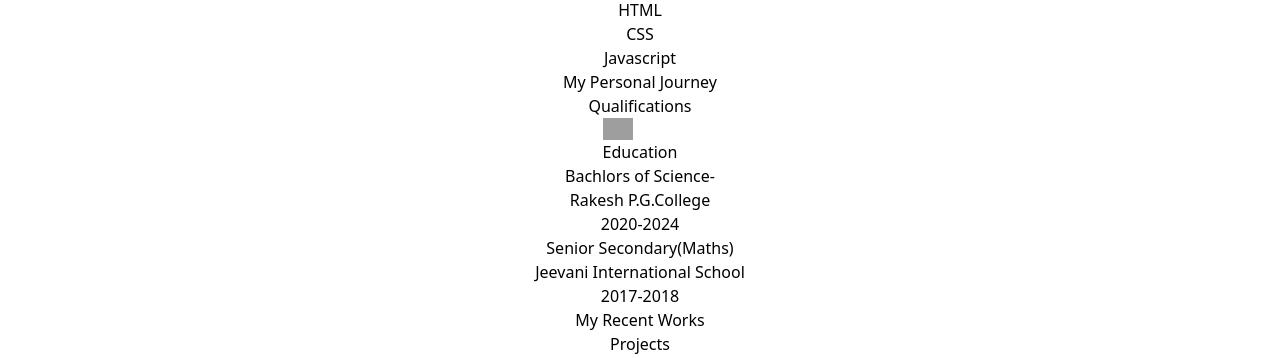
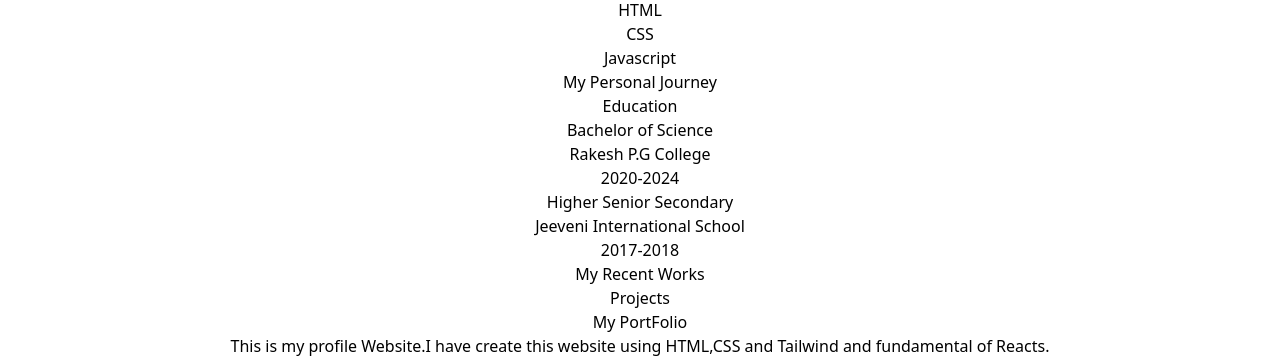
Before and after one commit to amitkvema55/PORT, a React (Vite) app: page / in a window 1280 px wide. Shown: the part 711-1069 px from the top of the page. Built offline with nearby package versions, Linux system fonts and the light colour scheme; grey boxes are pictures that could not be loaded.

Commit message:
Update Home.jsx

```diff
--- a/src/Component/Home/Home.jsx
+++ b/src/Component/Home/Home.jsx
@@ -107,55 +107,26 @@ function Home()
                 </div>
 
                 {/* <!-- qualification --> */}
+                  <div className='mt-10  border-x-black w-2/3 mx-auto '>
+                    <div className='text-gray-500 font-semibold text-xl'>My Personal Journey</div>
+                    <h1 className='text-2xl font-bold text-white sm:text-3xl sm:text-red-900'>Education</h1>
+                    <div className= " flex flex-col mt-10 text-white sm: relative h-52 gap-10 sm:block">
+                        <div className="sm:absolute sm:left-0 sm:top-0">
+                            <h1 className='text-xl font-semibold sm:text-2xl sm:font-bold'>Bachelor of Science</h1>
+                            <h2 className='text-xl font-semibold sm:text-2xl sm:font-bold'>Rakesh P.G College</h2>
+                            <h3 className='text-xl font-semibold sm:text-2xl sm:font-bold'>2020-2024</h3>
 
-                <div id="qualification" className="text-center mt-16 s">
-                    <h5 className="text-gray-500 ">My Personal Journey</h5>
-                    <h1 className="text-blue-500  text-2xl font-semibold">Qualifications</h1>
-                    <div id="qulifiaction-container">
-                        <div id="qulification-tabs" className="flex  w-3/4 mx-auto my-20 justify-around">
-                            <button className="flex  justify-center items-center gap-5 text-white font-semibold text-xl active:text-blue-600">
-                                <img src="https://encrypted-tbn0.gstatic.com/images?q=tbn:ANd9GcR5GZ4d3GPJo0fQqK64gKOaSE8iruiMbQwfiA&s" alt="" width="30px" height="30px" className="rounded-full" />
-                                <span>Education</span>
-                            </button>
-
-                            {/* <!-- <button className="flex  justify-center items-center gap-5 text-white font-semibold text-xl active:text-blue-600">
-                    <img src="/work logo.png" alt="" width="30px" height="30px" className="rounded-full">
-                    <span>Work</span>
-                </button> --> */}
                         </div>
-                        {/* <!-- EDUCATION --> */}
-                        <div id="qulification-section">
-                            <div id="education" className=" w-3/4 mx-auto h-auto gap-1 flex flex-col">
-                                <div className=" text-left w-2/5  ml-20 flex justify-around">
-                                    <div>
-                                        <h2 className="text-white font-semibold text-xl">Bachlors of Science-</h2>
-                                        <h2 className="text-white font-semibold text-xl">Rakesh P.G.College</h2>
-                                        <h3 className=" text-gray-600 font-semibold">2020-2024</h3>
-                                    </div>
-
-                                    <div className="flex flex-col items-center justify-center">
-                                        <span className="inline-block w-3 h-3 bg-blue-600 rounded-md"></span>
-                                        <span className="block w-1 h-full bg-blue-600 "> </span>
-                                        <span className="inline-block w-3 h-3 bg-blue-600 rounded-md"></span>
+                        <div className="sm:absolute sm:bottom-0 sm:right-0">
+                            <h1 className='text-xl font-semibold sm:text-2xl sm:font-bold'>Higher Senior Secondary</h1>
+                            <h2 className='text-xl font-semibold sm:text-2xl sm:font-bold' >Jeeveni International School</h2>
+                            <h3 className='text-gray-500'>2017-2018</h3>
+                        </div>
+                    </div>
+                </div>
 
 
-                                    </div>
-                                </div>
 
-                                <div className=" w-1/2 mx-auto text-right">
-
-                                    <div>
-                                        <h2 className="text-white font-semibold text-xl">Senior Secondary(Maths)</h2>
-                                        <h2 className="text-white font-semibold text-xl">Jeevani International School</h2>
-                                        <h3 className=" text-gray-600 font-semibold">2017-2018</h3>
-                                    </div>
-                                </div>
-                            </div>
-                            {/* <!-- <div id="work"></div> --> */}
-                        </div>
-                    </div>
-
-                </div>
 
 
                 {/* <!-- Projects --> */}
```
